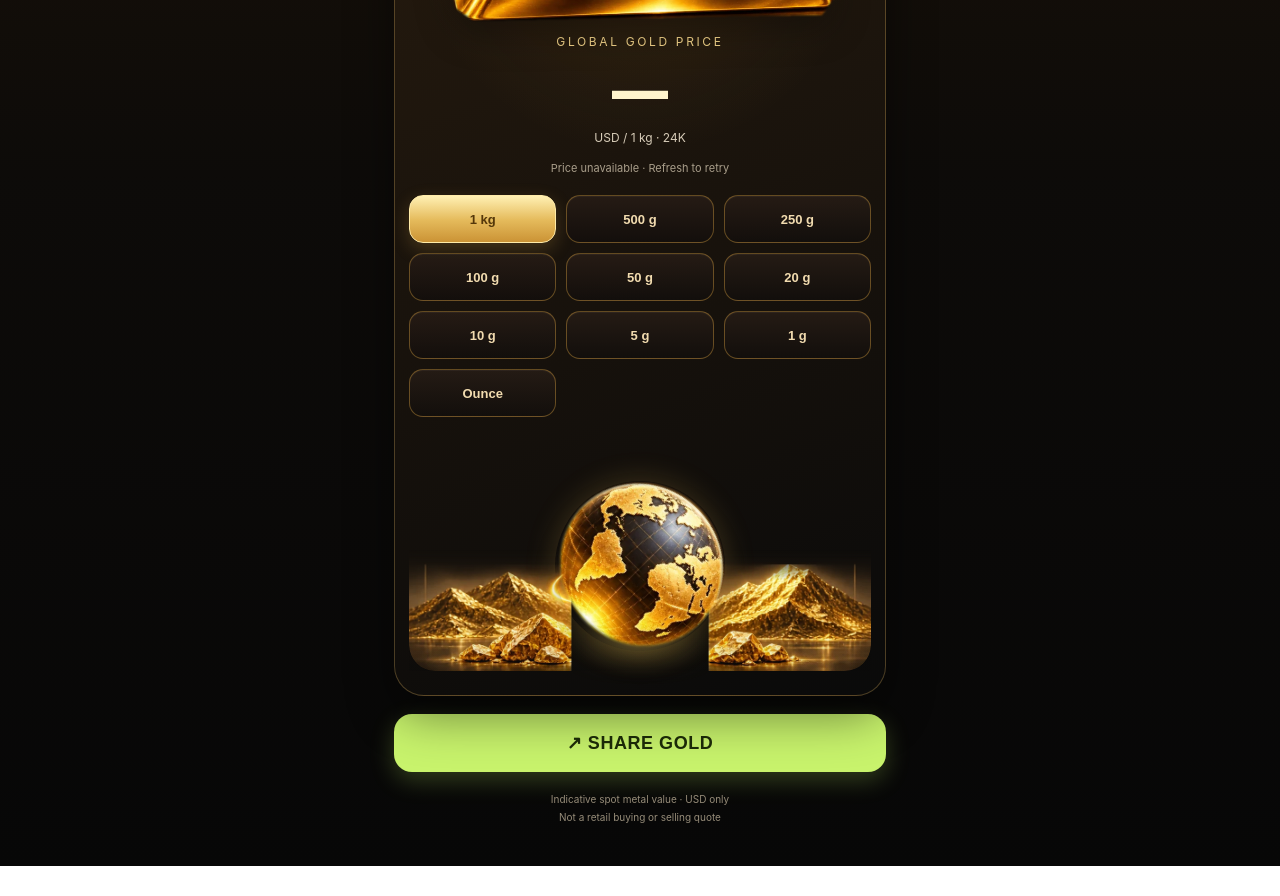
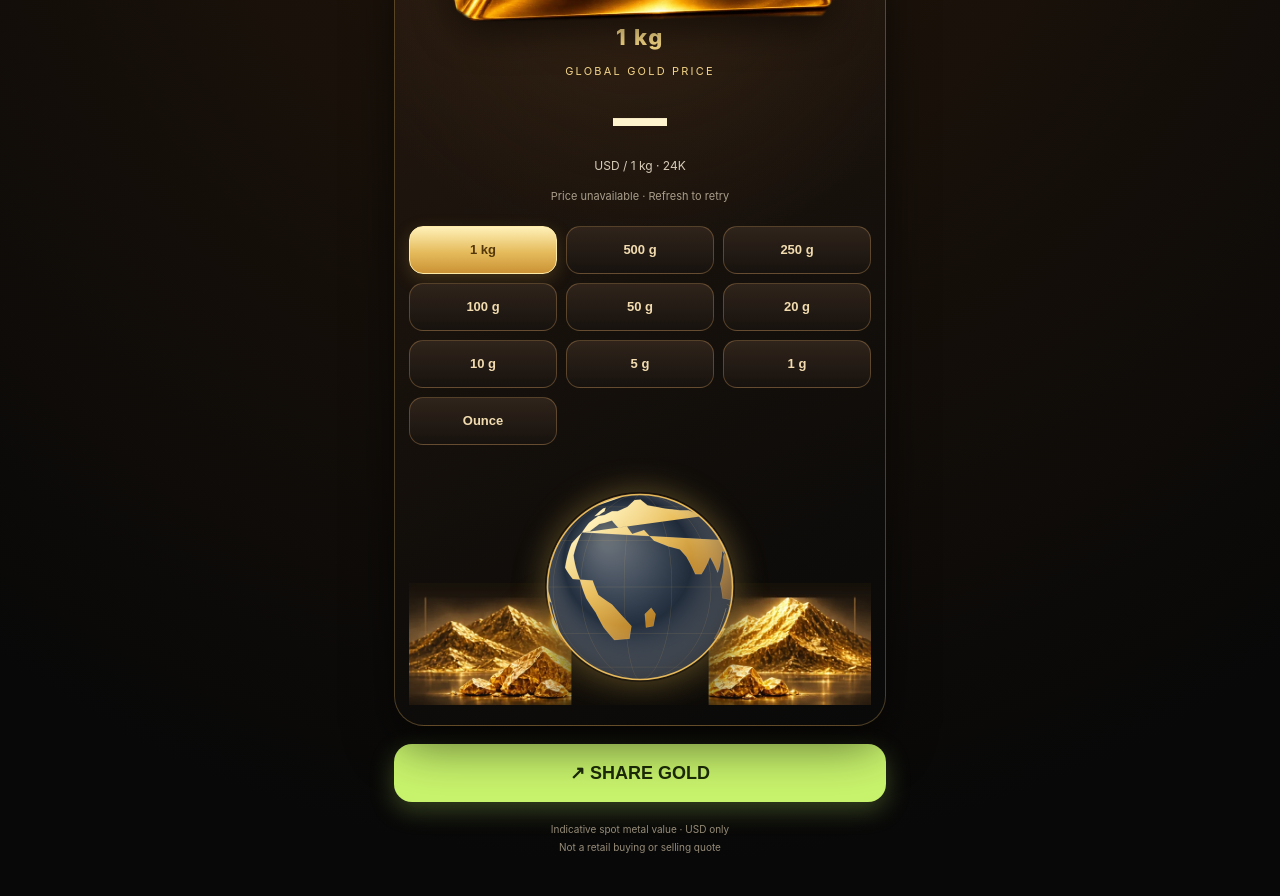
Before and after one commit to faozan-app/millionfilters, a plain HTML site: page index.html in a window 1280 px wide. Shown: the part 253-1149 px from the top of the page. Before the commit the page ends 1119 px from the top, so only its background shows below. Drawn offline with Linux system fonts and the light colour scheme; no server answers.

Commit message:
Update index.html

```diff
--- a/index.html
+++ b/index.html
@@ -5,33 +5,27 @@
 <meta charset="UTF-8">
 <meta name="viewport" content="width=device-width,initial-scale=1,viewport-fit=cover">
 <meta name="theme-color" content="#0a0908">
-<meta name="description" content="GOLD GLOBE — Luxury world gold prices in USD.">
+<meta name="description" content="GOLD GLOBE — World gold prices by weight in US dollars.">
 <meta name="robots" content="index,follow">
 <title>GOLD GLOBE | World Gold</title>
 
 <style>
 :root{
-  --bg:#080707;
  --gold:#f3d48a;
-  --gold2:#c99739;
-  --muted:#b8aa8d;
+ --apple:#c8f36c;
  --line:rgba(235,191,103,.28);
-  --apple:#c8f36c;
 }
 *{box-sizing:border-box}
-html{scroll-behavior:smooth}
 body{
  margin:0;
  min-height:100vh;
+ background:
+  radial-gradient(circle at 50% 0%,
+   #493016 0%,#1b120a 28%,#080808 85%);
  color:#fff7e7;
  text-align:center;
  font-family:-apple-system,BlinkMacSystemFont,
  "Segoe UI",Arial,sans-serif;
-  background:
-    radial-gradient(circle at 50% 0%,
-      rgba(214,151,39,.24),transparent 26%),
-    linear-gradient(180deg,
-      #191108 0%,#0d0b09 38%,#070707 100%);
 }
 main{
  width:min(100%,520px);
@@ -42,32 +36,30 @@ h1{
  margin:10px 0 5px;
  color:var(--gold);
  font-size:24px;
-  letter-spacing:.28em;
+ letter-spacing:.25em;
  font-weight:900;
 }
 .tag{
  color:#d3c19d;
  font-size:11px;
-  letter-spacing:.30em;
+ letter-spacing:.3em;
  margin-bottom:16px;
 }
 .panel{
+ overflow:hidden;
  position:relative;
-  overflow:hidden;
+ border:1px solid var(--line);
  border-radius:30px;
-  border:1px solid var(--line);
-  padding:18px 14px 24px;
+ padding:18px 14px 20px;
  background:
-    radial-gradient(circle at 50% 10%,
-      rgba(215,154,49,.12),transparent 28%),
-    linear-gradient(160deg,
-      rgba(40,28,15,.95),rgba(10,10,10,.97));
-  box-shadow:0 20px 48px rgba(0,0,0,.45);
+  radial-gradient(circle at 50% 12%,#62401e55,transparent 38%),
+  linear-gradient(155deg,#281a10,#100d0a 70%,#090909);
+ box-shadow:0 20px 48px #0008;
 }
 .eyebrow{
  color:var(--gold);
  font-size:11px;
-  letter-spacing:.24em;
+ letter-spacing:.22em;
  margin-bottom:12px;
 }
 
@@ -75,53 +67,39 @@ h1{
 .bar-wrap{
  position:relative;
  width:min(100%,420px);
-  margin:0 auto 10px;
+ margin:0 auto;
 }
 .bar-img{
  width:100%;
  display:block;
-  filter:drop-shadow(
-    0 12px 18px rgba(0,0,0,.35)
-  );
-}
-.bar-weight{
-  position:absolute;
-  left:50%;
-  top:53%;
-  transform:translate(-50%,-50%);
-  min-width:115px;
-  padding:8px 13px;
-  border-radius:12px;
-  color:#593505;
-  background:linear-gradient(140deg,
-    #ffe9a1,#e3ae45 65%,#c48c2c);
-  box-shadow:
-    0 0 16px rgba(229,172,61,.35),
-    inset 0 1px 3px rgba(255,255,255,.6);
-  font-size:clamp(28px,7vw,42px);
-  font-weight:900;
-  line-height:1.1;
-  white-space:nowrap;
-  pointer-events:none;
+ filter:drop-shadow(0 12px 18px #0008);
 }
 
-/* PRICE */
+/* WEIGHT BELOW THE BAR */
+.selected-weight{
+ display:inline-block;
+ margin:0 auto 9px;
+ color:#f8d986;
+ font-size:22px;
+ font-weight:850;
+ letter-spacing:.08em;
+}
 .price-caption{
  color:var(--gold);
-  font-size:12px;
-  letter-spacing:.22em;
-  margin-top:6px;
+ font-size:11px;
+ letter-spacing:.2em;
+ margin:5px 0 10px;
 }
 .price{
-  margin:12px 0 7px;
  color:#fff4cd;
-  font-size:clamp(36px,10vw,56px);
+ font-size:clamp(34px,9.5vw,54px);
  font-weight:900;
-  line-height:1.1;
+ line-height:1.15;
  font-variant-numeric:tabular-nums;
  overflow-wrap:anywhere;
 }
 .unit{
+ margin-top:8px;
  color:#d7ccb8;
  font-size:12px;
 }
@@ -132,43 +110,41 @@ h1{
  line-height:1.7;
 }
 
-/* WEIGHTS */
+/* WEIGHT BUTTONS */
 .weights{
  display:grid;
-  grid-template-columns:repeat(3,1fr);
-  gap:10px;
-  margin:18px 0 14px;
+ grid-template-columns:repeat(3,minmax(0,1fr));
+ gap:9px;
+ margin:20px 0 10px;
 }
 .weights button{
  min-height:48px;
+ border:1px solid #d39e6255;
  border-radius:14px;
-  border:1px solid rgba(211,158,62,.42);
-  background:linear-gradient(180deg,
-    rgba(38,28,21,.96),
-    rgba(19,15,12,.96));
+ background:linear-gradient(180deg,#30241b,#17120e);
  color:#f1dbaf;
  font-size:13px;
  font-weight:850;
  cursor:pointer;
-  box-shadow:inset 0 1px 0 rgba(255,255,255,.04);
 }
 .weights button.active{
-  background:linear-gradient(180deg,
-    #fff0b3 0%,#e5bb5c 52%,#cb9335 100%);
  color:#54370a;
  border-color:#ffeba8;
-  box-shadow:0 6px 18px rgba(227,175,67,.22);
+ background:linear-gradient(180deg,
+  #fff1b8,#e5bb5c 55%,#cb9335);
+ box-shadow:0 5px 17px #dfab4538;
 }
 .weights button:active{
  transform:scale(.98);
 }
 
-/* GOLD SCENE */
+/* INTEGRATED GOLD LANDSCAPE */
 .scene{
  position:relative;
  width:100%;
+ height:250px;
  margin:0 auto;
-  height:240px;
+ overflow:hidden;
  isolation:isolate;
 }
 .mountains{
@@ -177,70 +153,69 @@ h1{
  bottom:0;
  width:100%;
  height:auto;
-  display:block;
-  border-radius:0 0 26px 26px;
+ max-height:215px;
+ object-fit:cover;
+ object-position:bottom;
  z-index:1;
  -webkit-mask-image:
-    linear-gradient(to bottom,
-      transparent 0%,black 25%,black 100%);
+  linear-gradient(to right,
+   black 0%,black 28%,
+   transparent 47%,transparent 53%,
+   black 72%,black 100%);
  mask-image:
-    linear-gradient(to bottom,
-      transparent 0%,black 25%,black 100%);
+  linear-gradient(to right,
+   black 0%,black 28%,
+   transparent 47%,transparent 53%,
+   black 72%,black 100%);
 }
-.globe-glow{
+.scene-glow{
  position:absolute;
  left:50%;
-  bottom:13px;
+ bottom:10px;
+ transform:translateX(-50%);
+ width:260px;
+ height:110px;
+ border-radius:50%;
+ background:radial-gradient(ellipse,
+  #e4ad4155,transparent 72%);
+ filter:blur(22px);
+ z-index:2;
+}
+.globe-shell{
+ position:absolute;
+ left:50%;
+ bottom:23px;
  transform:translateX(-50%);
  width:190px;
-  height:42px;
-  border-radius:50%;
-  background:radial-gradient(circle,
-    rgba(255,212,97,.45),transparent 72%);
-  filter:blur(12px);
-  z-index:2;
-}
-
-/* ROTATING GOLD GLOBE */
-.globe-wrap{
-  position:absolute;
-  left:50%;
-  bottom:20px;
-  transform:translateX(-50%);
-  width:170px;
-  height:170px;
+ height:190px;
  border-radius:50%;
  overflow:hidden;
-  background:transparent;
+ z-index:3;
  box-shadow:
-    0 0 30px rgba(235,189,85,.22),
-    0 12px 22px rgba(0,0,0,.18);
-  z-index:3;
+  0 0 32px #dcb45766,
+  0 12px 30px #0008;
 }
-.globe-img{
+.globe-shell canvas,
+.globe-fallback{
  display:block;
  width:100%;
  height:100%;
-  object-fit:cover;
  border-radius:50%;
-  animation:spinGlobe 40s linear infinite;
-  transform-origin:center center;
-  will-change:transform;
 }
-@keyframes spinGlobe{
-  from{transform:rotate(0deg)}
-  to{transform:rotate(360deg)}
-}
-.scene-fade{
+.globe-fallback{
  position:absolute;
  inset:0;
-  pointer-events:none;
-  background:
-    linear-gradient(180deg,
-      transparent 0%,
-      transparent 78%,
-      rgba(8,7,7,.08) 100%);
-  z-index:4;
+ object-fit:cover;
+}
+.globe-shell canvas{
+ position:relative;
+ z-index:2;
+}
+.globe-shell canvas:not(.ready){
+ opacity:0;
+}
+.globe-shell canvas.ready{
+ opacity:1;
 }
 
 /* SHARE */
@@ -254,37 +229,33 @@ h1{
  color:#1d2c08;
  font-size:18px;
  font-weight:900;
-  letter-spacing:.03em;
  cursor:pointer;
-  box-shadow:0 8px 24px rgba(183,233,96,.24);
+ box-shadow:0 8px 24px #b7e96044;
 }
-.share:active{
-  transform:scale(.98);
-}
+.share:active{transform:scale(.98)}
 footer{
  margin-top:18px;
  color:#968c79;
  font-size:10px;
  line-height:1.8;
 }
-
 @media(max-width:430px){
  .weights button{font-size:12px}
-  .scene{height:220px}
-  .globe-wrap{
-    width:160px;
-    height:160px;
+ .scene{height:225px}
+ .globe-shell{
+  width:170px;
+  height:170px;
  }
 }
 @media(prefers-reduced-motion:reduce){
-  .globe-img{
-    animation:none;
+ *,*:before,*:after{
+  scroll-behavior:auto!important;
  }
 }
 </style>
 </head>
+<body>
 
-<body>
 <main>
 
 <h1>GOLD GLOBE</h1>
@@ -302,9 +273,10 @@ footer{
   alt="Fine gold bar"
   class="bar-img"
  >
-    <div class="bar-weight" id="barWeight">
+</div>
+
+<div class="selected-weight" id="selectedWeight">
  1 kg
-    </div>
 </div>
 
 <div class="price-caption">
@@ -324,23 +296,27 @@ footer{
 <div class="weights" id="weights"></div>
 
 <div class="scene">
-    <div class="globe-glow"></div>
-
  <img
   src="gold-mountains.webp"
   alt="Gold mountains"
   class="mountains"
  >
+ <div class="scene-glow"></div>
 
-    <div class="globe-wrap">
+ <div class="globe-shell">
   <img
    src="globe.webp"
-        alt="Rotating gold globe"
-        class="globe-img"
+   alt="Gold Earth"
+   class="globe-fallback"
   >
+  <canvas
+   id="earth"
+   width="380"
+   height="380"
+   aria-label="Slowly rotating golden Earth"
+   role="img"
+  ></canvas>
  </div>
-
-    <div class="scene-fade"></div>
 </div>
 
 </section>
@@ -351,14 +327,13 @@ footer{
 
 <footer>
  Indicative spot metal value · USD only
-  <div>
-    Not a retail buying or selling quote
-  </div>
+ <div>Not a retail buying or selling quote</div>
 </footer>
 
 </main>
 
 <script>
+/* GOLD PRICE */
 const OZ=31.1034768;
 
 const choices=[
@@ -378,11 +353,7 @@ let ouncePrice=null;
 let currentWeight=1000;
 let currentLabel='1 kg';
 
-const priceEl=document.getElementById('price');
-const unitEl=document.getElementById('unit');
-const statusEl=document.getElementById('status');
-const barWeightEl=document.getElementById('barWeight');
-const weightsEl=document.getElementById('weights');
+const $=id=>document.getElementById(id);
 
 function moneyUSD(value){
  return new Intl.NumberFormat('en-US',{
@@ -394,30 +365,27 @@ function moneyUSD(value){
 }
 
 function render(){
-  barWeightEl.textContent=currentLabel;
-
-  unitEl.textContent=
+ $('selectedWeight').textContent=currentLabel;
+ $('unit').textContent=
   'USD / '+currentLabel+' · 24K';
 
-  weightsEl.querySelectorAll('button').forEach(btn=>{
-    const active=
-      btn.dataset.label===currentLabel;
-
+ document.querySelectorAll(
+  '#weights button'
+ ).forEach(btn=>{
+  const active=btn.dataset.label===currentLabel;
   btn.classList.toggle('active',active);
   btn.setAttribute(
-      'aria-pressed',
-      String(active)
+   'aria-pressed',String(active)
   );
  });
 
-  priceEl.textContent=ouncePrice===null
+ $('price').textContent=ouncePrice===null
   ?'—'
   :moneyUSD(ouncePrice*currentWeight/OZ);
 }
 
 choices.forEach(([label,grams])=>{
  const btn=document.createElement('button');
-
  btn.textContent=label;
  btn.dataset.label=label;
 
@@ -427,7 +395,7 @@ choices.forEach(([label,grams])=>{
   render();
  };
 
-  weightsEl.appendChild(btn);
+ $('weights').appendChild(btn);
 });
 
 async function loadGold(){
@@ -437,40 +405,43 @@ async function loadGold(){
    {cache:'no-store'}
   );
 
-    if(!res.ok)throw new Error('network');
+  if(!res.ok)throw Error('network');
 
   const data=await res.json();
   const value=Number(data.price);
 
   if(!Number.isFinite(value)||value<=0){
-      throw new Error('invalid');
+   throw Error('invalid');
   }
 
   ouncePrice=value;
 
-    const d=data.updatedAt
+  const date=data.updatedAt
    ?new Date(data.updatedAt)
    :null;
 
-    statusEl.textContent=d&&!isNaN(d.getTime())
-      ?'Updated: '+d.toLocaleString('en-GB',{
+  $('status').textContent=
+   date&&!isNaN(date.getTime())
+   ?'Updated: '+date.toLocaleString(
+    'en-GB',{
      dateStyle:'medium',
      timeStyle:'short',
      timeZone:'UTC'
-      })+' UTC'
+    }
+   )+' UTC'
    :'Latest available gold price';
 
   render();
  }catch(error){
   ouncePrice=null;
   render();
-
-    statusEl.textContent=
+  $('status').textContent=
    'Price unavailable · Refresh to retry';
  }
 }
 
-document.getElementById('share').onclick=async()=>{
+/* SHARE */
+$('share').onclick=async()=>{
  const url=location.origin+location.pathname;
 
  const text=ouncePrice===null
@@ -494,13 +465,265 @@ document.getElementById('share').onclick=async()=>{
  window.open(
   'https://wa.me/?text='+
    encodeURIComponent(text+'\n'+url),
-    '_blank',
-    'noopener'
+  '_blank','noopener'
  );
 };
+
+/* GOLDEN EARTH ROTATION */
+(function(){
+ const canvas=$('earth');
+ const ctx=canvas.getContext('2d');
+ if(!ctx)return;
+
+ const S=380;
+ const R=185;
+ const C=190;
+ const rad=Math.PI/180;
+
+ /*
+  Simplified continent outlines in
+  longitude / latitude coordinates.
+ */
+ const continents=[
+  [
+   [-168,66],[-151,70],[-137,61],
+   [-124,52],[-126,43],[-117,32],
+   [-110,29],[-104,24],[-97,17],
+   [-90,19],[-85,12],[-81,9],
+   [-79,18],[-87,22],[-91,29],
+   [-96,30],[-103,29],[-111,32],
+   [-117,48],[-126,49],[-130,54],
+   [-141,60],[-154,59]
+  ],
+  [
+   [-81,12],[-73,10],[-64,11],
+   [-51,3],[-47,-8],[-36,-10],
+   [-39,-23],[-50,-30],
+   [-54,-39],[-69,-55],
+   [-75,-41],[-71,-27],
+   [-79,-5]
+  ],
+  [
+   [-11,36],[-17,28],[-16,12],
+   [-7,5],[9,4],[13,-5],
+   [22,-11],[34,-25],
+   [32,-34],[20,-35],
+   [14,-26],[10,-16],
+   [4,-7],[-1,5],[-10,20]
+  ],
+  [
+   [-11,36],[-10,44],[-5,50],
+   [2,51],[8,55],[15,55],
+   [24,60],[30,70],[41,71],
+   [50,62],[70,58],[90,56],
+   [110,56],[127,50],
+   [140,48],[142,36],
+   [131,32],[121,23],
+   [112,19],[106,10],
+   [100,2],[104,-7],
+   [119,-8],[127,-3],
+   [129,8],[122,19],
+   [114,23],[106,17],
+   [98,9],[93,19],
+   [82,8],[77,8],
+   [72,19],[68,24],
+   [60,26],[50,30],
+   [43,38],[34,35],
+   [29,41],[22,40],
+   [14,46],[8,44],[3,43],
+   [-3,37]
+  ],
+  [
+   [113,-11],[130,-12],
+   [138,-15],[153,-26],
+   [151,-38],[141,-39],
+   [132,-34],[115,-34],
+   [113,-24]
+  ],
+  [
+   [-52,60],[-43,61],[-40,72],
+   [-47,81],[-60,83],[-57,70]
+  ],
+  [
+   [47,-13],[50,-17],[49,-25],
+   [44,-26],[43,-17]
+  ],
+  [
+   [129,31],[135,35],[142,43],
+   [146,44],[141,34]
+  ],
+  [
+   [-10,50],[-5,51],[-2,55],
+   [-6,59],[-9,58]
+  ]
+ ];
+
+ function project(lon,lat,center){
+  const a=(lon-center)*rad;
+  const b=lat*rad;
+  const z=Math.cos(b)*Math.cos(a);
+
+  return {
+   x:C+R*Math.cos(b)*Math.sin(a),
+   y:C-R*Math.sin(b),
+   z
+  };
+ }
+
+ function line(points,center){
+  let drawing=false;
+  ctx.beginPath();
+
+  for(let i=0;i<points.length;i++){
+   const p=project(
+    points[i][0],points[i][1],center
+   );
+
+   if(p.z>0){
+    if(!drawing){
+     ctx.moveTo(p.x,p.y);
+     drawing=true;
+    }else{
+     ctx.lineTo(p.x,p.y);
+    }
+   }else{
+    drawing=false;
+   }
+  }
+ }
+
+ function draw(center){
+  ctx.clearRect(0,0,S,S);
+
+  ctx.save();
+  ctx.beginPath();
+  ctx.arc(C,C,R,0,Math.PI*2);
+  ctx.clip();
+
+  const ocean=ctx.createRadialGradient(
+   125,105,10,205,215,280
+  );
+  ocean.addColorStop(0,'#455166');
+  ocean.addColorStop(.35,'#263242');
+  ocean.addColorStop(.72,'#131b27');
+  ocean.addColorStop(1,'#07090e');
+
+  ctx.fillStyle=ocean;
+  ctx.fillRect(0,0,S,S);
+
+  ctx.strokeStyle='rgba(230,180,75,.20)';
+  ctx.lineWidth=1;
+
+  for(let lat=-60;lat<=60;lat+=30){
+   const pts=[];
+   for(let lon=-180;lon<=180;lon+=3){
+    pts.push([lon,lat]);
+   }
+   line(pts,center);
+   ctx.stroke();
+  }
+
+  for(let lon=-180;lon<180;lon+=30){
+   const pts=[];
+   for(let lat=-89;lat<=89;lat+=3){
+    pts.push([lon,lat]);
+   }
+   line(pts,center);
+   ctx.stroke();
+  }
+
+  for(const polygon of continents){
+   const pts=[];
+
+   for(let i=0;i<polygon.length;i++){
+    const a=polygon[i];
+    const b=polygon[(i+1)%polygon.length];
+
+    pts.push(a);
+
+    for(let j=1;j<6;j++){
+     let delta=b[0]-a[0];
+
+     if(delta>180)delta-=360;
+     if(delta<-180)delta+=360;
+
+     pts.push([
+      a[0]+delta*j/6,
+      a[1]+(b[1]-a[1])*j/6
+     ]);
+    }
+   }
+
+   line(pts,center);
+   ctx.closePath();
+
+   const gold=ctx.createLinearGradient(
+    85,65,290,300
+   );
+   gold.addColorStop(0,'#fff0b6');
+   gold.addColorStop(.35,'#e9bd59');
+   gold.addColorStop(.75,'#b67d24');
+   gold.addColorStop(1,'#774812');
+
+   ctx.fillStyle=gold;
+   ctx.strokeStyle='#ffdfa466';
+   ctx.lineWidth=.8;
+   ctx.fill();
+   ctx.stroke();
+  }
+
+  const light=ctx.createRadialGradient(
+   120,80,10,210,200,245
+  );
+  light.addColorStop(0,'#fff1ba33');
+  light.addColorStop(.5,'#ffffff00');
+  light.addColorStop(1,'#000000bb');
+
+  ctx.fillStyle=light;
+  ctx.fillRect(0,0,S,S);
+
+  ctx.restore();
+
+  ctx.beginPath();
+  ctx.arc(C,C,R,0,Math.PI*2);
+  ctx.strokeStyle='#e6b95c';
+  ctx.lineWidth=3;
+  ctx.stroke();
+ }
+
+ let start=null;
+ let last=0;
+
+ const reduceMotion=window.matchMedia(
+  '(prefers-reduced-motion: reduce)'
+ ).matches;
+
+ function frame(t){
+  if(start===null)start=t;
+
+  if(t-last>=33||last===0){
+   const elapsed=reduceMotion?0:t-start;
+
+   // One full horizontal rotation in 90 seconds.
+   const center=20+
+    (elapsed%90000)/90000*360;
+
+   draw(center);
+   canvas.classList.add('ready');
+   last=t;
+  }
+
+  if(!reduceMotion){
+   requestAnimationFrame(frame);
+  }
+ }
+
+ requestAnimationFrame(frame);
+})();
 
 render();
 loadGold();
 </script>
+
 </body>
 </html>
```
Lines whose indentation alone changed are shown as unchanged.
